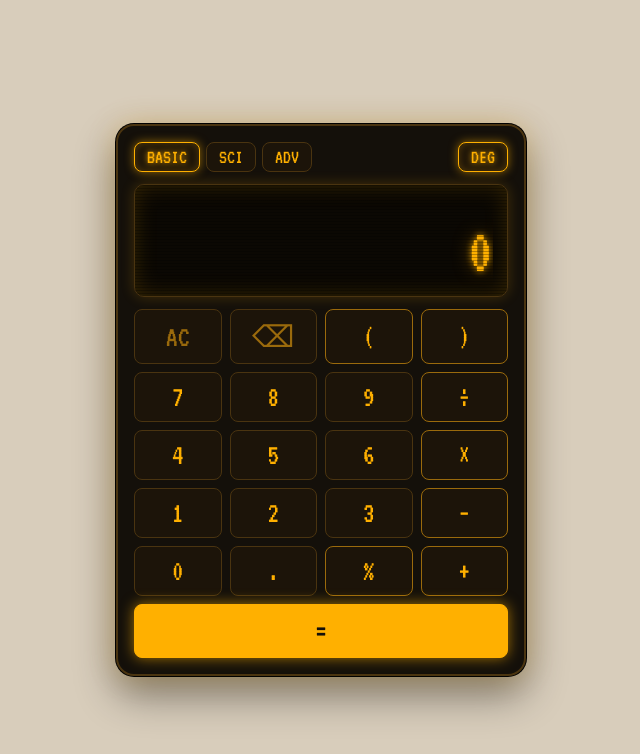
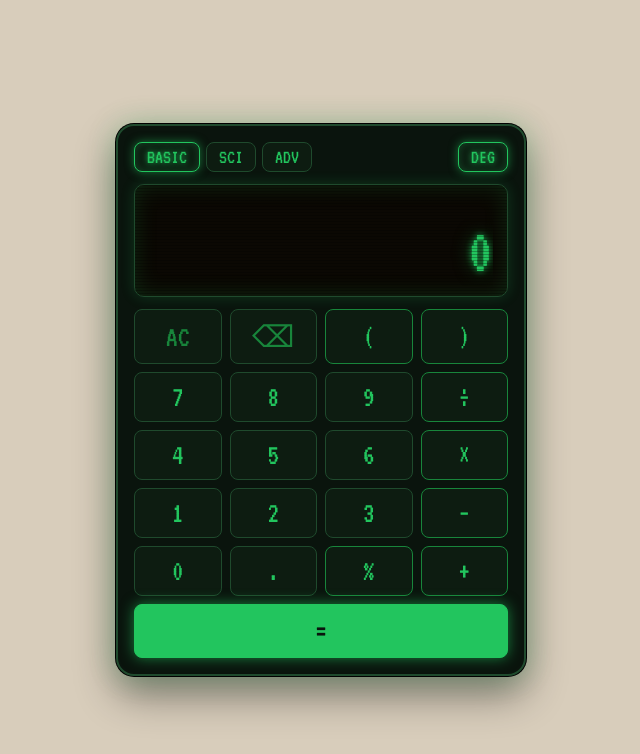
Before and after one commit to vibhavsinha69/my-first-app, a plain HTML site: page index.html in a window 1280 px wide. Shown: the whole page, without its empty margins (319-959 px from the left). Drawn offline with Linux system fonts and the light colour scheme.

Commit message:
Update index.html

```diff
--- a/index.html
+++ b/index.html
@@ -8,7 +8,7 @@
 <link rel="preconnect" href="https://fonts.gstatic.com" crossorigin>
 <link href="https://fonts.googleapis.com/css2?family=VT323&display=swap" rel="stylesheet">
 <style>
-:root{--page:#d8cdbb;--body:#14100a;--key:#1c1409;--ink:#ffb000;--dim:#9a6a0c;--line:#4a3410;--glow:255,176,0;
+:root{--page:#d8cdbb;--body:#0a140d;--key:#0d1c11;--ink:#22c55e;--dim:#18853b;--line:#1f4a2d;--glow:34,197,94;
 box-sizing:border-box;padding-top:env(safe-area-inset-top,0px);padding-bottom:env(safe-area-inset-bottom,0px)}
 @media (prefers-color-scheme:dark){:root:not([data-theme="light"]){--page:#0a0704}}
 :root[data-theme="dark"]{--page:#0a0704}
@@ -43,7 +43,7 @@ text-shadow:0 0 6px rgba(var(--glow),.9),0 0 18px rgba(var(--glow),.5);animation
 .keys .op{border-color:var(--dim)}
 .keys .ac{color:var(--dim)}
 .keys .eq{grid-column:span 4;background:var(--ink);color:var(--body);font-size:34px;border-color:var(--ink);box-shadow:0 0 14px rgba(var(--glow),.6)}
-.keys .eq:hover,.keys .eq:active,.keys .eq.hit{background:#ffc940;text-shadow:none;box-shadow:0 0 18px rgba(var(--glow),1),0 0 44px rgba(var(--glow),.6)}
+.keys .eq:hover,.keys .eq:active,.keys .eq.hit{background:#4ade80;text-shadow:none;box-shadow:0 0 18px rgba(var(--glow),1),0 0 44px rgba(var(--glow),.6)}
 @media (prefers-reduced-motion:reduce){*{animation:none!important;transition:none!important}}
 </style>
 </head>
```
